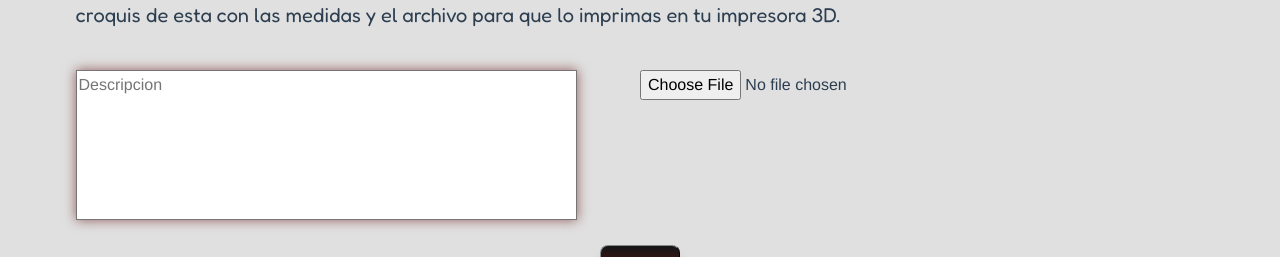
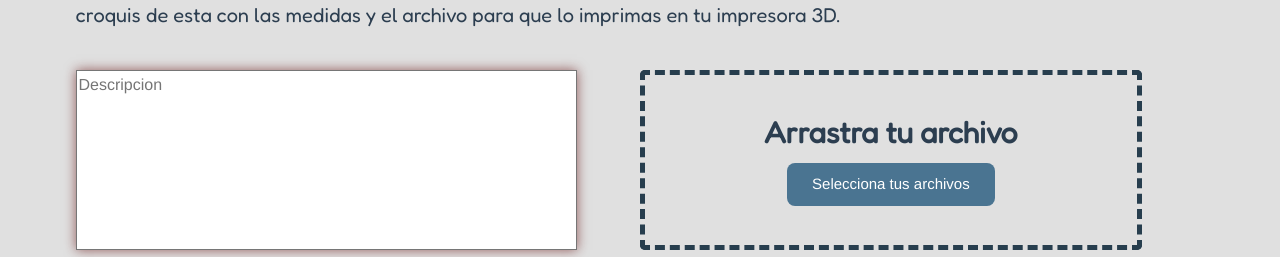
Before and after one commit to JSantosSP/AJSolutions, a Vue app in the folder ajsolutions/: page /3d in a window 1280 px wide. Shown: the part 695-952 px from the top of the page. Built offline with nearby package versions, Linux system fonts and the light colour scheme.

Commit message:
Copia de Animación en el 3D

```diff
--- a/ajsolutions/src/views/3DView.vue
+++ b/ajsolutions/src/views/3DView.vue
@@ -12,21 +12,31 @@
         </p>
       </div>
       <div id="correo">
-        <form action="futuro_php.php" method="post" enctype="multipart/form-data">
+      <!--<form action="Futuro_PHP.php" method="post" enctype="multipart/form-data">-->
         <div class="ventana">
           <div class = "contenedor">
             <div id="desc">
               <textarea name="Desc" placeholder="Descripcion"/>
             </div>
-              <div class="arch">
-                <input type="file" name="archivo" accept=".pdf" required/>
+            <div @dragover.prevent="dragOver()" @dragleave.prevent="dragLeave()" @drop.prevent="dropPDF($event)" class="arch" id="arch">
+              <h1 v-show="visible" id="dragText">Arrastra tu archivo</h1>
+              <div class="ic">
+                <div v-for="(file,index) in files" :key="index">
+                  <img src="../assets/PDF.png" v-if="file.type == 'application/pdf'">
+                  <img src="../assets/PNG.png" v-else>
+                  <span v-for="(letra, id) in file.name" :key="id"><span v-show="id < 5">{{letra}}</span></span>
+                  ...<span class="material-icons trash" @click="deleteFile(index)">delete_outline</span>
+                </div>
+              </div>
+              <button @click="clickPDF()">Selecciona tus archivos</button>
+              <input type="file" name="archivo" id="inputFile" @change="inputChange($event)" hidden multiple>
             </div>
           </div>
           <div id="btn_env">
-              <input type="submit"/>
+            <input type="submit" id="save"/>
           </div>
         </div>
-        </form>
+      <!--</form>-->
     </div>
   </div>
 </div>
@@ -35,32 +45,121 @@
 <script>
 export default {
   name: '3DView',
+  data() {
+    return {
+      files: new Array(),
+      visible: true,
+    }
+  },
+  methods: {
+    dragOver(){
+      const dropArea = document.getElementById("arch");
+      const dragText = document.getElementById("dragText");
+      dropArea.classList.add("active");
+      dragText.textContent = "Sulta para subir los archivos";
+    },
+    dragLeave(){
+      const dropArea = document.getElementById("arch");
+      const dragText = document.getElementById("dragText");
+      dropArea.classList.remove("active");
+      dragText.textContent = "Arrastra tu archivo";
+    },
+    dropPDF(event) {
+      this.addFile(event.dataTransfer.files);
+      const dropArea = document.getElementById("arch");
+      const dragText = document.getElementById("dragText");
+      dropArea.classList.remove("active");
+      dragText.textContent = "Arrastra tu archivo";
+    },
+    clickPDF() {
+      const input = document.getElementById("inputFile");
+      input.click();
+    },
+    showFiles(){
+      var files = document.getElementById("inputFile").files;
+      var ok = true;
+      if(files.length != undefined){
+        for(const file of files){
+          ok = this.processFile(file);
+          if(!ok){
+            break;
+          }
+        }
+      }
+      if(!ok){
+        alert("Solo png/jpg/pdf");
+        const input = document.getElementById("inputFile");
+        input.value = "";
+      }
+    },
+    processFile(file){
+      const docType = file.type;
+      const validExtensons = ['image/png', 'image/jpg','image/jpeg', 'application/pdf']
+      if(!validExtensons.includes(docType)){
+        return false;
+      }
+      return true;
+    },
+    inputChange(){
+      const dropArea = document.getElementById("arch");
+      dropArea.classList.add("active");
+      this.showFiles();
+      dropArea.classList.remove("active");
+      this.addFile(document.getElementById("inputFile").files);
+    },
+    addFile(files){
+      for(var i = 0; i < files.length; ++i){
+        var ok = true;
+        this.files.forEach(file => {
+          if(file.name == files[i].name){
+            ok = false;
+          }
+        });
+        if(ok){
+          this.files.push(files[i]);
+        }
+      }
+      this.visible = false;
+    },
+    deleteFile(id){
+      this.files = this.borrar(this.files,id);
+      if(this.files.length == 0){
+        this.visible = true;
+      }
+    },
+    borrar(lista,id){
+      var aux = new Array();
+      for(var i = 0; i < lista.length; ++i){
+        aux.push(lista[i]);
+      }
+      aux.splice(id,1);
+      return aux;
+    }
+  }
 }
 </script>
 
 
 <style scoped>
-.titulo {
-  font-weight: bolder;
-}
-.par {
-  font-size: 20px;
-}
 .main{
   padding: 1%;
 }
 .cont{
 }
 #anima video{
-  background: transparent;
   width: 70%;
-
 }
 #texto{
   margin: 0 5% 0 5%;
   text-align: justify;
   font-family: 'Fredoka';
   margin-bottom: 40px;
+}
+.titulo {
+  font-weight: bolder;
+}
+.par {
+  font-size: 20px;
 }
 #correo{
 }
@@ -73,7 +172,7 @@ export default {
 #desc{
   margin-left: 5%;
   width: 40%;
-  height: 150px;
+  height: 180px;
 }
 #desc textarea{
   height: 100%;
@@ -88,12 +187,56 @@ export default {
 
 .arch {
   margin-left: 5%;
+  border: 5px dashed #273e4e;
+  width: 40%;
+  height: 180px;
+  border-radius: 5px;
+  display: flex;
+  justify-content: center;
+  align-items: center;
+  flex-direction: column;
 }
 .arch input[type = file]{
   top: 0;
   left: 0;
   text-align: right;
   background: none repeat scroll 0 0 transparent;
+}
+.arch.active{
+  background-color: #b8d4fe;
+  color: black;
+  border: 2px dashed #618ac9;
+}
+.arch h1{
+  font-weight: bolder;
+  font-family: 'Fredoka';
+  font-size: 30px;
+}
+.ic {
+  display: flex;
+  justify-content: center;
+  align-items: center;
+  cursor: default;
+}
+.ic img{
+  display: flex;
+  width: 60px;
+  flex-direction:column;
+  font-family: 'Fredoka';
+}
+.trash{
+  cursor: pointer;
+}
+
+.arch button{
+  padding: 10px 25px;
+  font-size: 15px;
+  border: 0;
+  outline: none;
+  background-color: #4A7491;
+  color: white;
+  border-radius: 8px;
+  margin-top: 5px;
 }
 
 #btn_env{
--- a/ajsolutions/src/views/AnimacionesView.vue
+++ b/ajsolutions/src/views/AnimacionesView.vue
@@ -172,7 +172,7 @@ export default {
 #desc{
   margin-left: 5%;
   width: 40%;
-  height: 150px;
+  height: 180px;
 }
 #desc textarea{
   height: 100%;
@@ -189,7 +189,7 @@ export default {
   margin-left: 5%;
   border: 5px dashed #273e4e;
   width: 40%;
-  height: 150px;
+  height: 180px;
   border-radius: 5px;
   display: flex;
   justify-content: center;
```
Lines whose indentation alone changed are shown as unchanged.
